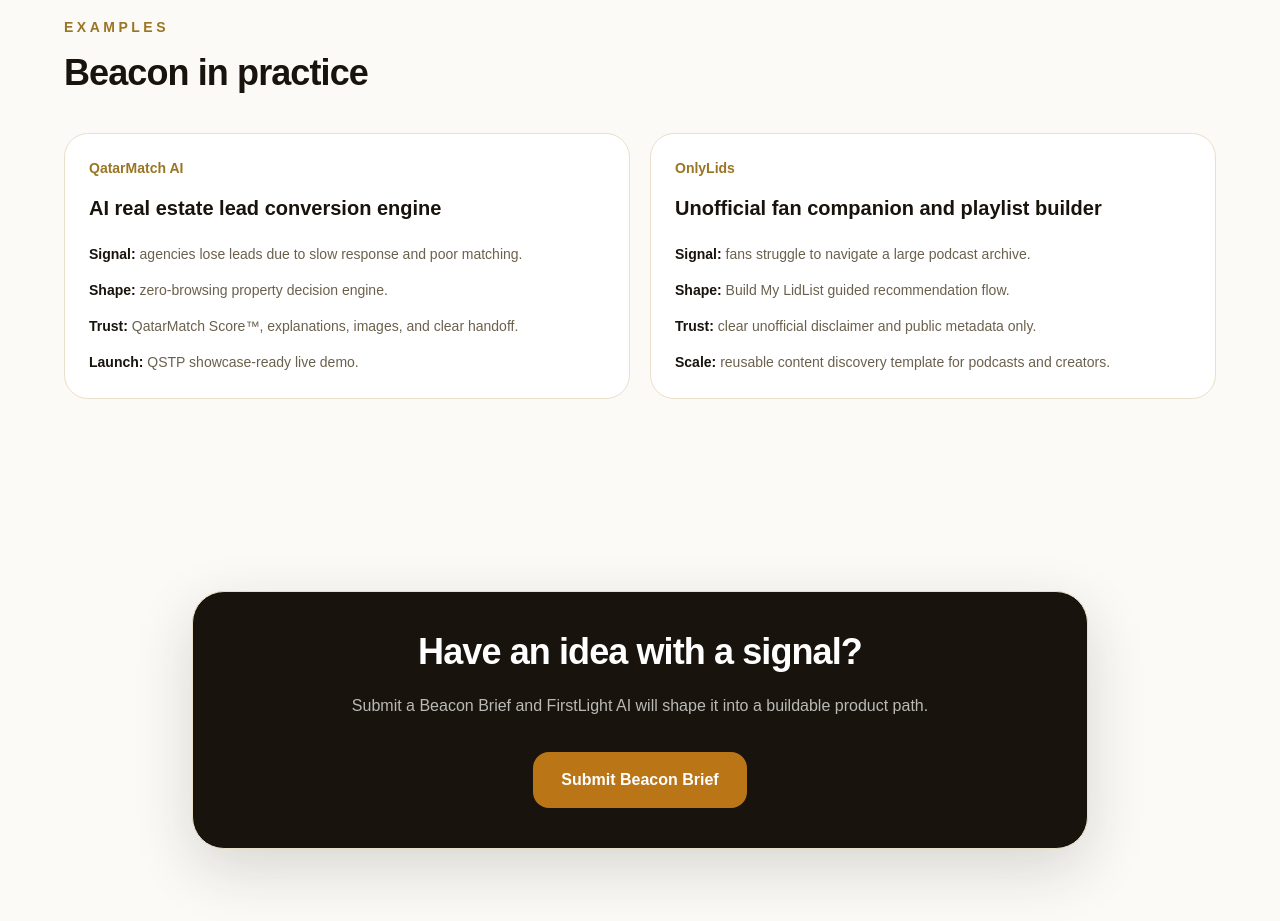
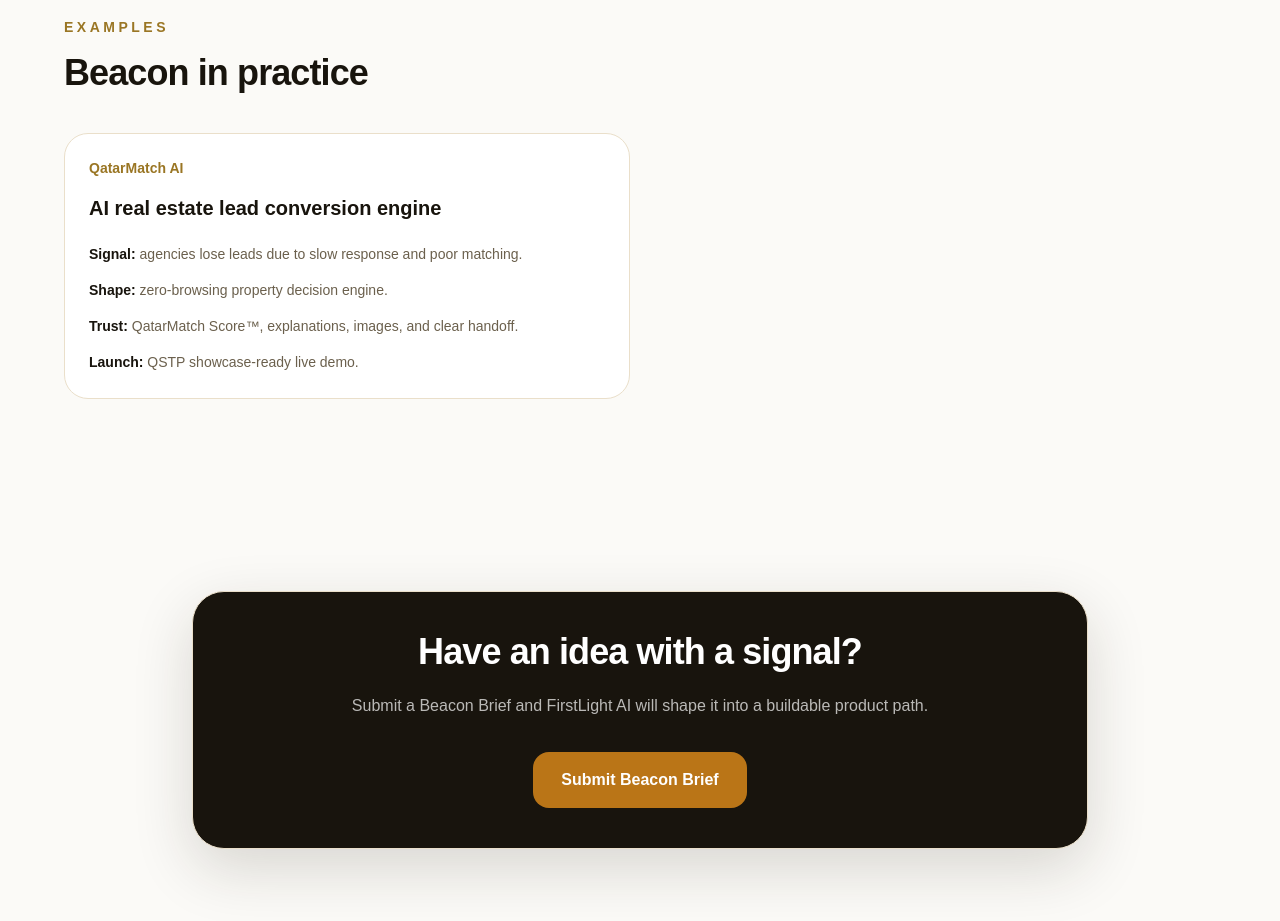
Before and after one commit to TheFreeScouser/FirstLight-AI, a Next.js app: page /beacon-framework in a window 1280 px wide. Shown: the part 3060-3981 px from the top of the page. Built offline with nearby package versions, Linux system fonts and the light colour scheme.

Commit message:
Remove OnlyLids from public framework and fix enquiry links

```diff
--- a/app/beacon-framework/page.tsx
+++ b/app/beacon-framework/page.tsx
@@ -71,13 +71,13 @@ export default function BeaconFrameworkPage() {
             <a href="/#work" className="hover:text-[#9a7624]">
               Work
             </a>
-            <a href="/#submit" className="hover:text-[#9a7624]">
+            <a href="/#contact" className="hover:text-[#9a7624]">
               Submit Brief
             </a>
           </nav>
 
           <a
-            href="/#submit"
+            href="/#contact"
             className="rounded-full bg-[#18140d] px-5 py-2.5 text-sm font-medium text-white transition hover:bg-[#3a3022]"
           >
             Start a build
@@ -264,32 +264,7 @@ export default function BeaconFrameworkPage() {
               </div>
             </div>
 
-            <div className="rounded-3xl border border-[#eadfca] bg-white p-6">
-              <p className="text-sm font-semibold text-[#9a7624]">
-                OnlyLids
-              </p>
-              <h3 className="mt-4 text-xl font-semibold">
-                Unofficial fan companion and playlist builder
-              </h3>
-              <div className="mt-5 grid gap-3 text-sm leading-6 text-[#6b604d]">
-                <p>
-                  <span className="font-semibold text-[#18140d]">Signal:</span>{" "}
-                  fans struggle to navigate a large podcast archive.
-                </p>
-                <p>
-                  <span className="font-semibold text-[#18140d]">Shape:</span>{" "}
-                  Build My LidList guided recommendation flow.
-                </p>
-                <p>
-                  <span className="font-semibold text-[#18140d]">Trust:</span>{" "}
-                  clear unofficial disclaimer and public metadata only.
-                </p>
-                <p>
-                  <span className="font-semibold text-[#18140d]">Scale:</span>{" "}
-                  reusable content discovery template for podcasts and creators.
-                </p>
-              </div>
-            </div>
+
           </div>
         </div>
       </section>
@@ -305,7 +280,7 @@ export default function BeaconFrameworkPage() {
           </p>
 
           <a
-            href="/#submit"
+            href="/#contact"
             className="mt-8 inline-flex rounded-2xl bg-[#BA7517] px-7 py-4 font-semibold text-white transition hover:bg-[#9f6112]"
           >
             Submit Beacon Brief
```
